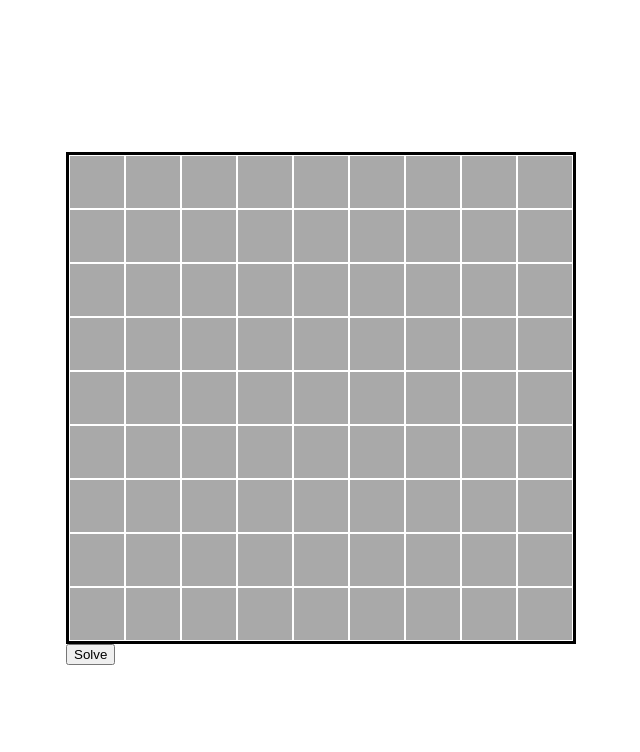
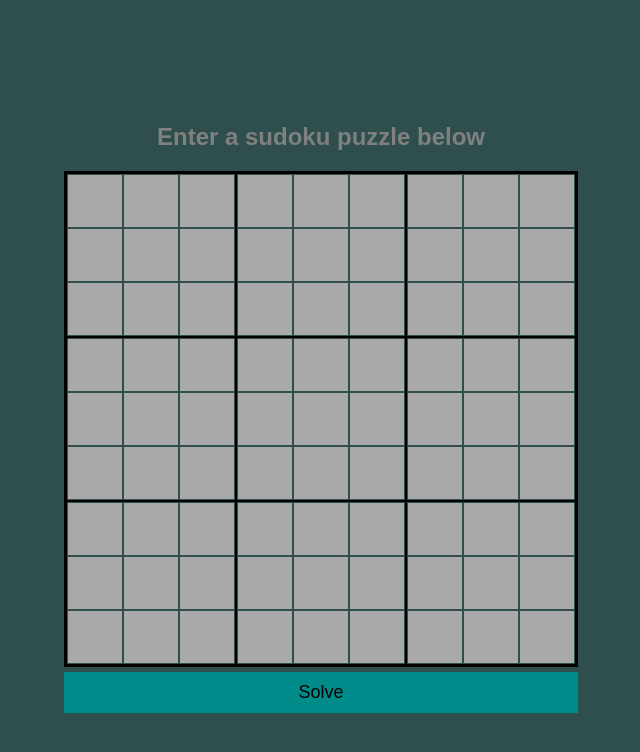
Before and after one commit to Manus69/SudokuJS, a plain HTML site: page index.html in a window 1280 px wide. Shown: the whole page, without its empty margins (87-727 px from the left). Drawn offline with Linux system fonts and the light colour scheme.

Commit message:
style improvements

```diff
--- a/index.html
+++ b/index.html
@@ -4,7 +4,7 @@
     <meta charset="UTF-8">
     <meta http-equiv="X-UA-Compatible" content="IE=edge">
     <meta name="viewport" content="width=device-width, initial-scale=1.0">
-    <title>Document</title>
+    <title>Sudoku Solver</title>
     <link href="style.css" rel="stylesheet">
     <script src="Support.js">
     </script>
@@ -12,6 +12,7 @@
     </script>
 </head>
 <body>
+    <h2>Enter a sudoku puzzle below</h2>
     <script>
         var preset0 = [ 1,2,3,4,5,6,7,8,9,
                         4,5,6,1,2,0,0,0,0,
--- a/style.css
+++ b/style.css
@@ -7,6 +7,7 @@ body
     display: flex;
     flex-direction: column;
     font-family: Arial, Helvetica, sans-serif;
+    background-color:darkslategray;
 }
 
 table
@@ -15,6 +16,16 @@ table
     border-color: black;
     border: solid;
     border-collapse: collapse;
+}
+
+tr:nth-child(3n)
+{
+    border-bottom: 2px solid black;
+}
+
+td:nth-child(3n)
+{
+    border-right: 2px solid black;
 }
 
 input
@@ -27,4 +38,21 @@ input
     font-size: 30px;
     width: 50px;
     height: 50px;
+    text-align: center;
 }
+
+button
+{
+    margin-top: 5px;
+    width: 100%;
+    border: 0px;
+    font-weight: 500;
+    padding: 10px;
+    font-size: large;
+    background:darkcyan;
+}
+
+h2
+{
+    color:grey;
+}
```
